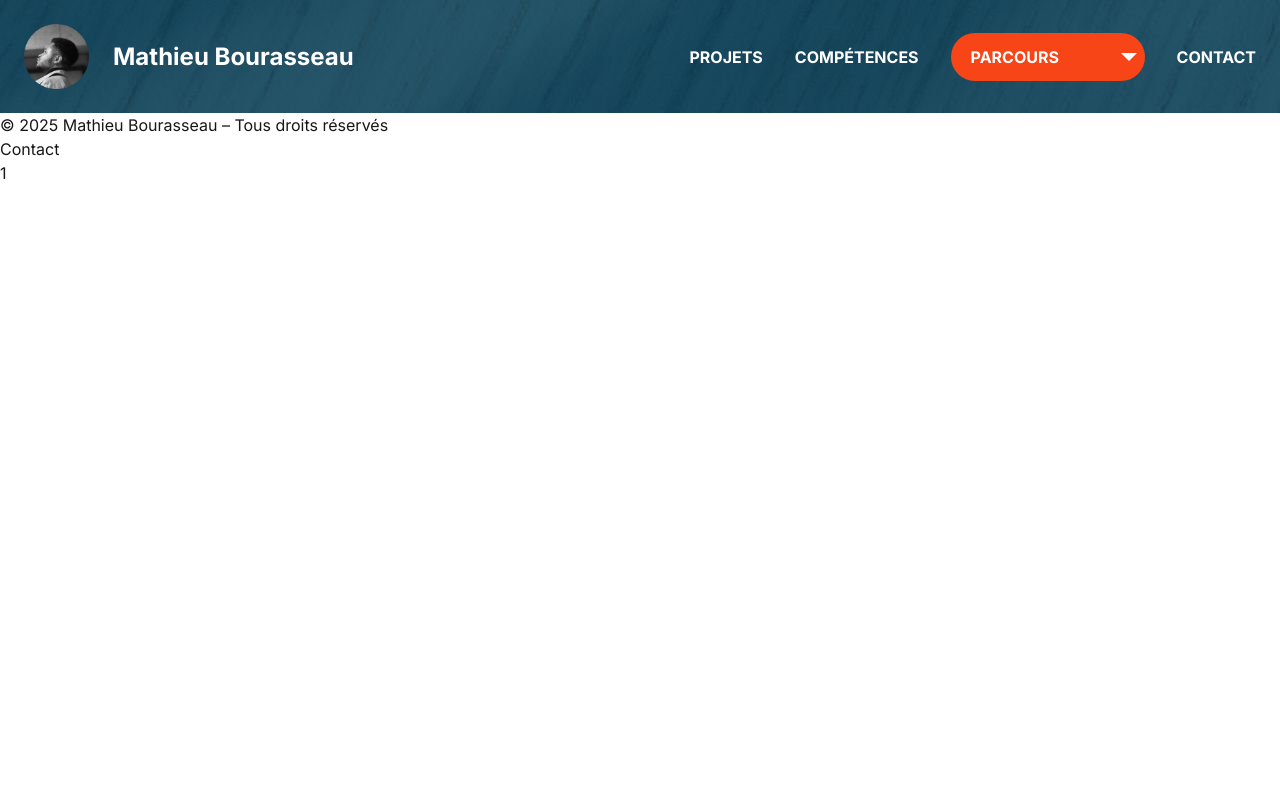
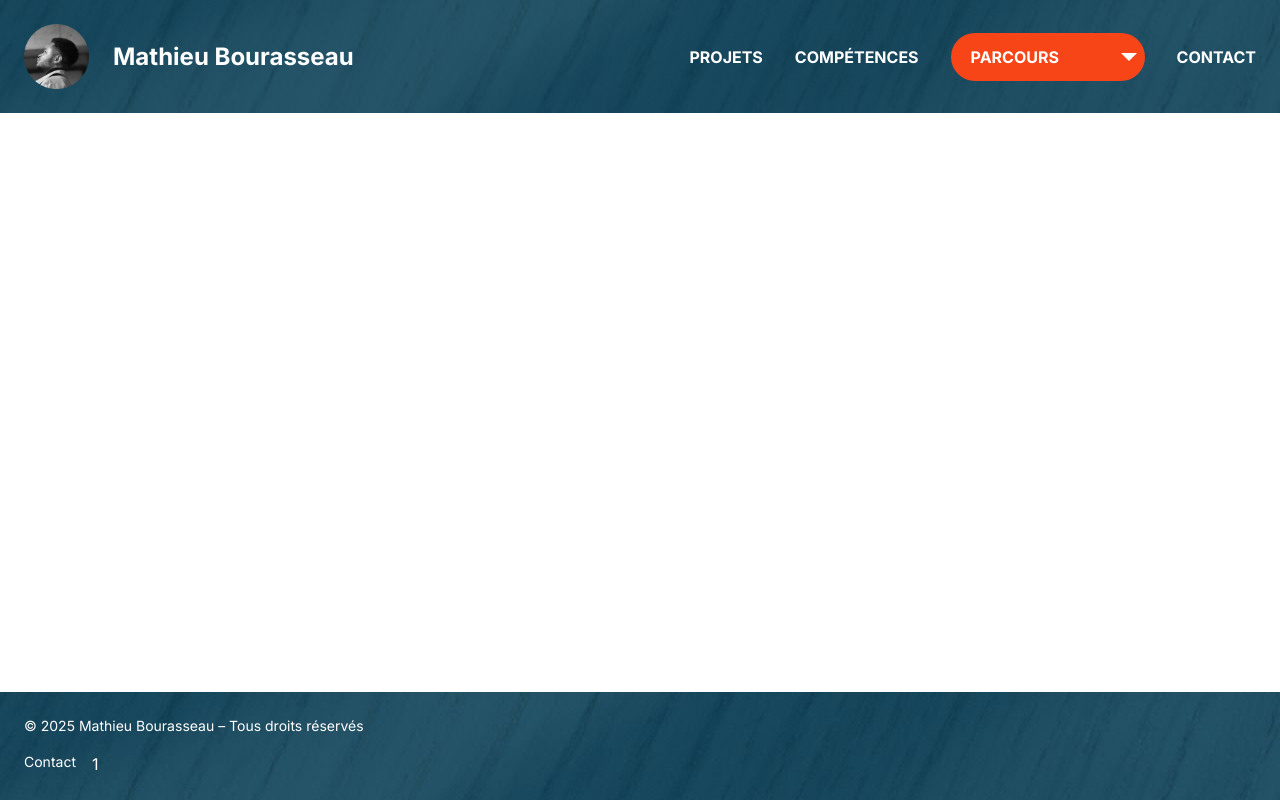
Before and after one commit to MathieuBourasseau/react-portfolio, a Next.js app: page / in a window 1280 px wide. Built offline with nearby package versions, Linux system fonts and the light colour scheme.

Commit message:
feat: elements for footer are well displayed with style

```diff
--- a/app/page.tsx
+++ b/app/page.tsx
@@ -3,6 +3,11 @@ import Navigation from "@/components/Navigation";
 
 export default function Home() {
   return (
-    <Navigation />
+    <>
+      <Navigation />
+      <main className="flex-1">
+
+      </main>
+    </>
   );
 }
--- a/components/Footer.tsx
+++ b/components/Footer.tsx
@@ -2,12 +2,12 @@ import React from 'react'
 
 export default function Footer() {
   return (
-    <footer>
+    <footer className=" flex flex-col gap-4 bg-[url(/header/background.jpg)] p-6 text-white">
       <div>
-        <p>© 2025 Mathieu Bourasseau – Tous droits réservés</p>
+        <p className="text-sm">© 2025 Mathieu Bourasseau – Tous droits réservés</p>
       </div>
-      <div>
-        <p>Contact</p>
+      <div className="flex gap-4">
+        <p className="text-sm">Contact</p>
         <span>1</span>
       </div>
 
```
